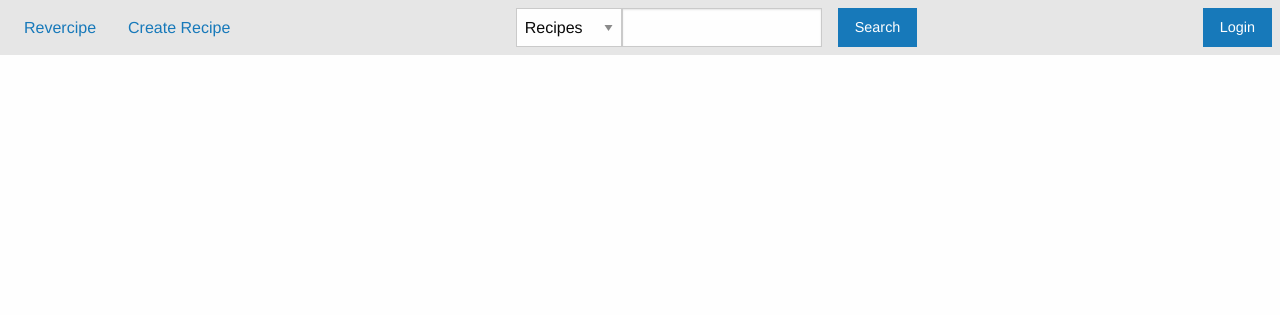
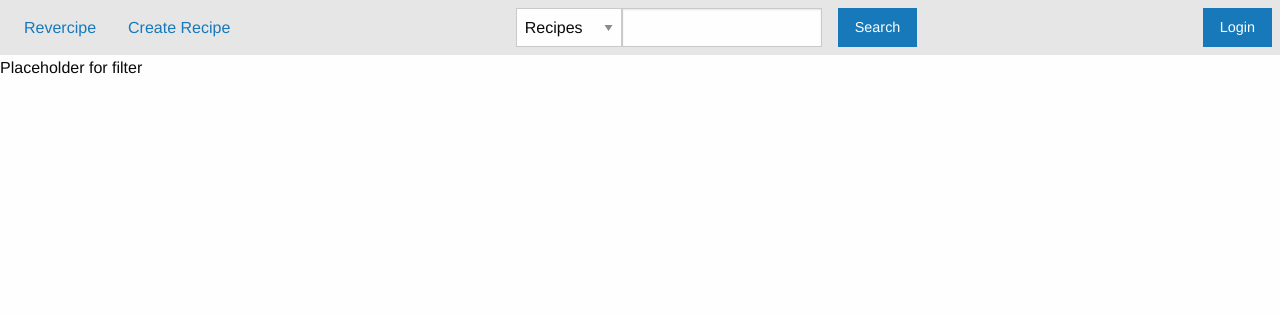
Before and after one commit to ChicoState/Revercipe, a Django app: page / in a window 1280 px wide. Shown: the top 315 px of the page. Run offline with Django 3.2, Linux system fonts and the light colour scheme; data that the repository does not hold is empty; some libraries are stand-ins or nearby versions.

Commit message:
Reshaped main page/search page with placeholder for filter

```diff
--- a/RevercipeApp/templates/index.html
+++ b/RevercipeApp/templates/index.html
@@ -2,7 +2,13 @@
 {% load static %}
 {% block content  %}
 
-
+<div class="grid-x">
+    <div class="cell large-2">
+        <p>
+            Placeholder for filter
+        </p>
+    </div>
+    <div class="cell large-10">
         {% if Recipes %}
             {% for recipe in Recipes %}
                 <a href="recipe/{{recipe.id}}/">
@@ -17,14 +23,13 @@
                             {% if recipe.image %}
                             <img src="{{recipe.image.url}}" style=" width:100%; height:400px; object-fit: cover; float: left;"/>
                             {% endif %}
-
-                    </div>
                         </div>
                     </div>
                 </a>
             {% endfor %}
         {% endif %}
-
+    </div>
+</div>
 <br>
 
 {% endblock %}
```
Also changed, not shown: media/uploads/2020/11/15/Recipes_pic.jpg (added), media/uploads/2020/11/15/chicken_katsu.jpg (added). Lines whose indentation alone changed are shown as unchanged.
